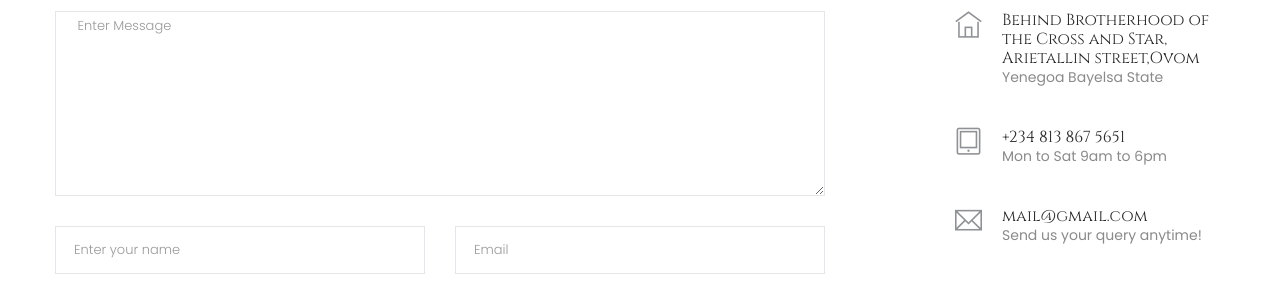
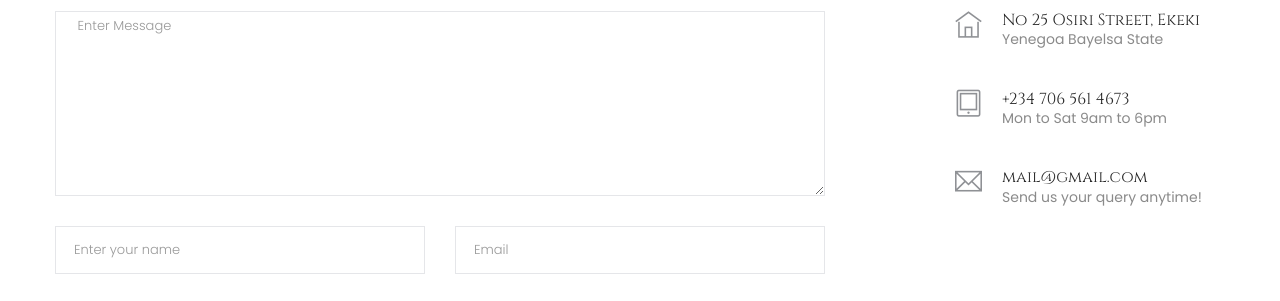
Before and after one commit to digibayelsa/kingswears, a plain HTML site: page contact.html in a window 1280 px wide. Shown: the part 848-1149 px from the top of the page. Drawn offline with Linux system fonts and the light colour scheme; some packages are replaced by stand-ins of ours.

Commit message:
sdfsasda

```diff
--- a/contact.html
+++ b/contact.html
@@ -192,14 +192,16 @@
                         <div class="media contact-info">
                             <span class="contact-info__icon"><i class="ti-home"></i></span>
                             <div class="media-body">
-                                <h3>Behind Brotherhood of the Cross and Star, Arietallin street,Ovom </h3>
+                                <h3>No 25 Osiri Street, Ekeki
+                                </h3>
                                 <p>Yenegoa Bayelsa State</p>
                             </div>
                         </div>
                         <div class="media contact-info">
                             <span class="contact-info__icon"><i class="ti-tablet"></i></span>
                             <div class="media-body">
-                                <h3>+234 813 867 5651
+                                <h3>+234 706 561 4673
+
                                 </h3>
                                 <p>Mon to Sat 9am to 6pm</p>
                             </div>
```
